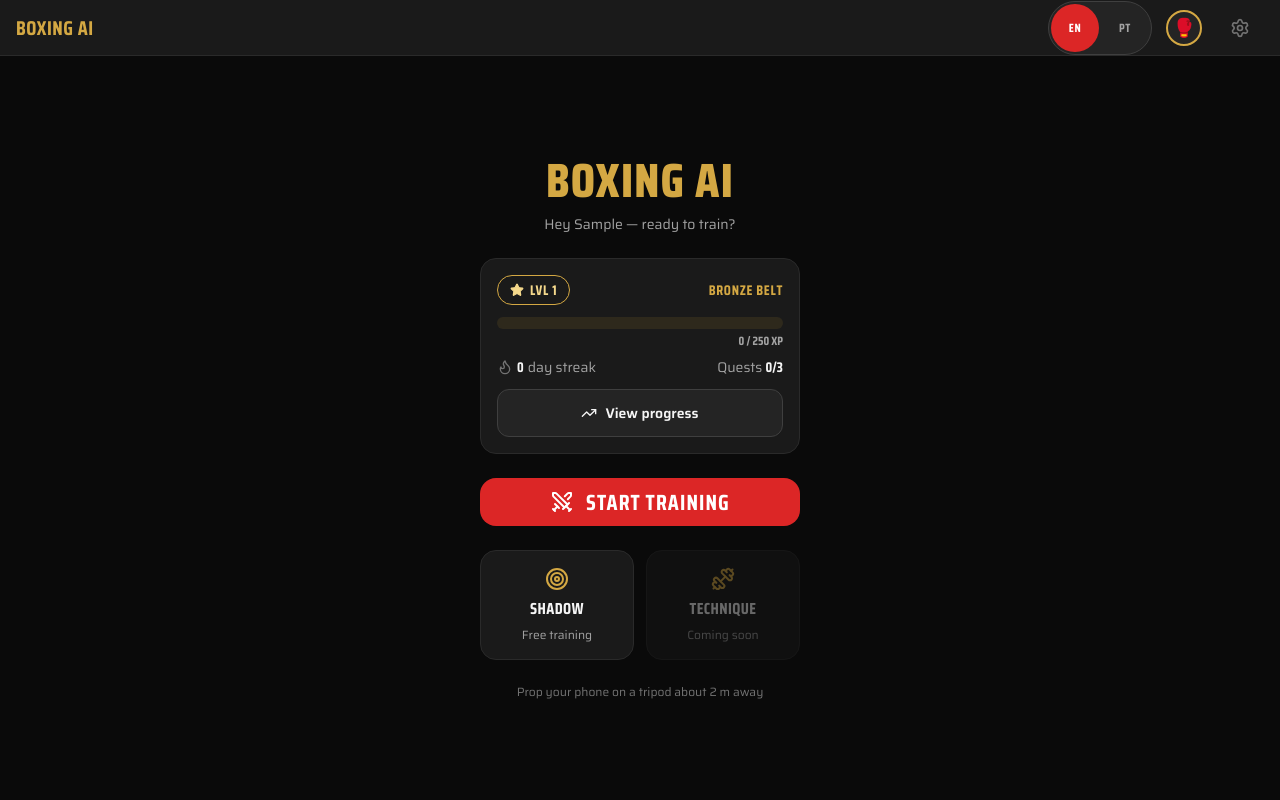
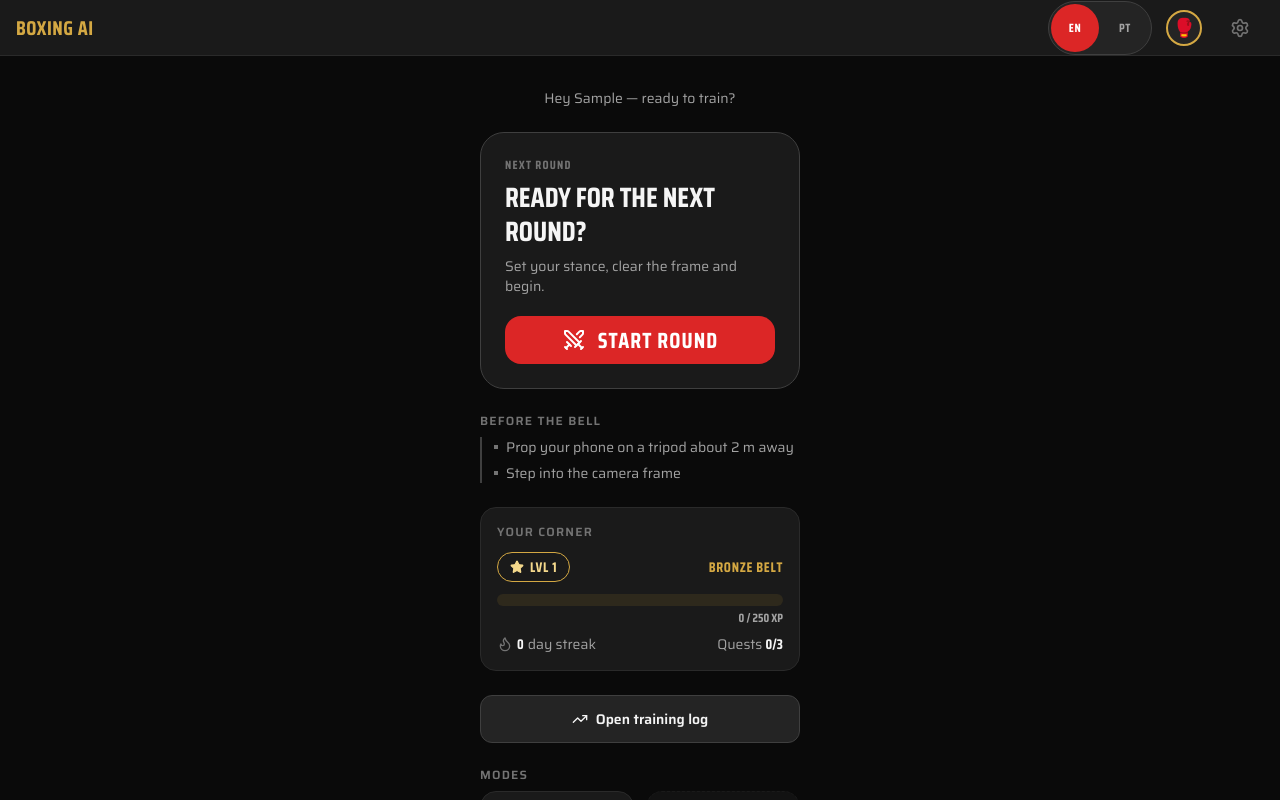
Before and after one commit to orlandol23/ai-boxing-instructor, a React (Vite) app: page /profiles in a window 1280 px wide. Both pictures are taken after typing "Sample" into the empty fields and a click on the button "CREATE AND TRAIN". Built offline with nearby package versions, Linux system fonts and the light colour scheme.

Commit message:
style(boxing): orient home around next round

```diff
--- a/src/i18n/locales/en.ts
+++ b/src/i18n/locales/en.ts
@@ -35,16 +35,24 @@ const en = {
     tagline_kids: 'Your arcade boxing arena',
     greeting: 'Hey {{name}} — ready to train?',
     greeting_kids: 'Hi {{name}}! Ready for today’s adventure?',
+    roundKicker: 'Next round',
+    roundPrompt: 'Ready for the next round?',
+    roundPrompt_kids: 'The arena is waiting.',
+    roundSub: 'Set your stance, clear the frame and begin.',
+    prepTitle: 'Before the bell',
+    setupHint: 'Prop your phone on a tripod about 2 m away',
+    setupFrame: 'Step into the camera frame',
     streakDaysOne: 'day streak',
     streakDaysOther: 'day streak',
     quests: 'Quests',
-    viewProgress: 'View progress',
-    startTraining: 'Start training',
+    cornerTitle: 'Your corner',
+    modesTitle: 'Modes',
+    viewProgress: 'Open training log',
+    startTraining: 'Start round',
     modeShadowTitle: 'Shadow',
     modeShadowDescription: 'Free training',
     modeTechniqueTitle: 'Technique',
     modeTechniqueDescription: 'Coming soon',
-    setupHint: 'Prop your phone on a tripod about 2 m away',
     questsAllDone: 'Today’s quests are done — come back tomorrow for 3 new ones!',
     questsAllDone_kids:
       'The kingdom is safe for today — come back tomorrow for 3 new adventures!',
--- a/src/i18n/locales/pt-BR.ts
+++ b/src/i18n/locales/pt-BR.ts
@@ -30,16 +30,24 @@ const ptBR = {
     tagline_kids: 'Sua arena arcade de boxe',
     greeting: 'E aí, {{name}} — pronto para treinar?',
     greeting_kids: 'Olá, {{name}}! Pronta para a aventura de hoje?',
+    roundKicker: 'Próximo round',
+    roundPrompt: 'Pronto para o próximo round?',
+    roundPrompt_kids: 'A arena está esperando.',
+    roundSub: 'Ajuste sua base, fique no enquadramento e comece.',
+    prepTitle: 'Antes do sino',
+    setupHint: 'Posicione o celular num tripé a ~2m de distância',
+    setupFrame: 'Entre no enquadramento da câmera',
     streakDaysOne: 'dia seguido',
     streakDaysOther: 'dias seguidos',
     quests: 'Missões',
-    viewProgress: 'Ver progresso',
-    startTraining: 'Iniciar treino',
+    cornerTitle: 'Seu canto',
+    modesTitle: 'Modos',
+    viewProgress: 'Abrir diário de treino',
+    startTraining: 'Começar round',
     modeShadowTitle: 'Shadow',
     modeShadowDescription: 'Treino livre',
     modeTechniqueTitle: 'Técnica',
     modeTechniqueDescription: 'Em breve',
-    setupHint: 'Posicione o celular num tripé a ~2m de distância',
     questsAllDone: 'Missões de hoje completas — volte amanhã para 3 novas!',
     questsAllDone_kids:
       'O reino está a salvo por hoje — volte amanhã para 3 novas aventuras!',
--- a/src/pages/HomePage.tsx
+++ b/src/pages/HomePage.tsx
@@ -8,31 +8,93 @@ import { homeGreeting, rankLabel, uiCopy, useCopy } from '../theme/copy';
 import { LevelChip } from '../components/Progress/LevelChip';
 import { XpBar } from '../components/Progress/XpBar';
 
+/**
+ * Home, phase 2 (Round Tape / Cornerboard): the page reads like preparation
+ * at the corner before a round. Top→bottom:
+ *   1. the next round — prompt + the one red action (→ /training);
+ *   2. preparation guidance before the bell (documented setup only);
+ *   3. "your corner" — compact real progress summary (snapshot values only);
+ *   4. secondary access to the training log (→ /progress);
+ *   5. modes — Shadow available, Technique honestly planned (disabled).
+ * Gamification supports the round narrative; it never outranks it.
+ */
 export function HomePage() {
   const navigate = useNavigate();
-  const { t, theme } = useCopy();
+  const { t, themed, theme } = useCopy();
   const { activeProfile } = useProfiles();
   const { history } = useGamification();
   const progress = useMemo(() => progressSnapshot(history), [history]);
 
   return (
     <div className="min-h-0 flex-1 overflow-y-auto px-6 py-8">
-      <div className="mx-auto flex min-h-full max-w-xs flex-col items-center justify-center gap-6">
-      {/* Logo / Title */}
-      <div className="text-center">
-        <h1 className="font-display text-display font-extrabold uppercase tracking-wide text-accent">
-          {t('app.name')}
-        </h1>
-        <p className="mt-2 text-sm text-fg-muted">
+      <div className="mx-auto flex w-full max-w-xs flex-col gap-6">
+        {/* Greeting: the active profile, or the tagline before one exists */}
+        <p className="text-center text-sm text-fg-muted">
           {activeProfile
             ? homeGreeting(t, activeProfile.name, theme)
             : uiCopy(t, 'home.tagline', theme)}
         </p>
-      </div>
 
-      {/* Progress (F6): LVL chip + XP bar + streak + link to /progress */}
-      <section className="w-full max-w-xs rounded-xl border border-line bg-surface p-4">
-        <div className="flex items-center justify-between gap-2">
+        {/* 1 — The next round (primary zone, the corner before the bell) */}
+        <section
+          aria-labelledby="home-round-heading"
+          className="rounded-2xl border border-line-strong bg-surface p-6"
+        >
+          <p className="font-display text-xs font-semibold uppercase tracking-widest text-fg-dim">
+            {t('home.roundKicker')}
+          </p>
+          <h1
+            id="home-round-heading"
+            className="mt-2 font-display text-title font-bold uppercase text-fg"
+          >
+            {themed('home.roundPrompt')}
+          </h1>
+          <p className="mt-2 text-sm text-fg-muted">{t('home.roundSub')}</p>
+
+          {/* Primary CTA — Button primary xl (SPECS §6); unchanged /training route */}
+          <button
+            type="button"
+            onClick={() => navigate('/training')}
+            className="mt-5 flex min-h-16 w-full items-center justify-center gap-3 rounded-xl bg-primary px-9 font-display text-[22px] font-bold uppercase tracking-wider text-on-primary transition-[background-color,transform] [box-shadow:var(--glow-primary)] hover:bg-primary-hover active:scale-[.96] active:bg-primary-pressed"
+          >
+            <Swords size={24} aria-hidden="true" />
+            {t('home.startTraining')}
+          </button>
+        </section>
+
+        {/* 2 — Preparation guidance (a quiet tape rail, not another box) */}
+        <section aria-labelledby="home-prep-heading">
+          <h2
+            id="home-prep-heading"
+            className="text-xs font-semibold uppercase tracking-widest text-fg-dim"
+          >
+            {t('home.prepTitle')}
+          </h2>
+          <ul className="mt-2 flex flex-col gap-1.5 border-l-2 border-line-strong pl-3 text-sm text-fg-muted">
+            <li className="flex items-start gap-2">
+              <span aria-hidden="true" className="mt-2 size-1 shrink-0 bg-fg-dim" />
+              <span>{t('home.setupHint')}</span>
+            </li>
+            <li className="flex items-start gap-2">
+              <span aria-hidden="true" className="mt-2 size-1 shrink-0 bg-fg-dim" />
+              <span>{t('home.setupFrame')}</span>
+            </li>
+          </ul>
+        </section>
+
+
+        {/* 3 — Your corner: compact progress summary (snapshot values only) */}
+        <section
+          aria-labelledby="home-corner-heading"
+          className="rounded-xl border border-line bg-surface p-4"
+        >
+          <h2
+            id="home-corner-heading"
+            className="text-xs font-semibold uppercase tracking-widest text-fg-dim"
+          >
+            {t('home.cornerTitle')}
+          </h2>
+          <div className="mt-3 flex items-center justify-between gap-2">
             <LevelChip level={progress.level.level} />
             <span className="font-display text-sm font-bold uppercase tracking-wider text-accent">
               {rankLabel(t, progress.level.level, theme)}
@@ -59,28 +121,27 @@ export function HomePage() {
               <span className="num font-semibold text-fg">{progress.questsDone}/3</span>
             </span>
           </div>
+        </section>
+
+        {/* 4 — Training log (secondary access to /progress) */}
         <button
           type="button"
           onClick={() => navigate('/progress')}
-          className="mt-3 flex w-full items-center justify-center gap-2 rounded-lg border border-line-strong bg-surface-2 py-2.5 text-sm font-semibold text-fg transition-colors hover:border-accent"
+          className="flex w-full items-center justify-center gap-2 rounded-lg border border-line-strong bg-surface-2 py-2.5 text-sm font-semibold text-fg transition-colors hover:border-accent"
         >
           <TrendingUp size={16} aria-hidden="true" />
           {t('home.viewProgress')}
         </button>
-      </section>
 
-      {/* Main CTA — Button primary xl (SPECS §6) */}
-      <button
-        type="button"
-        onClick={() => navigate('/training')}
-        className="flex min-h-16 w-full max-w-xs items-center justify-center gap-3 rounded-xl bg-primary px-9 font-display text-[22px] font-bold uppercase tracking-wider text-on-primary transition-[background-color,transform] [box-shadow:var(--glow-primary)] hover:bg-primary-hover active:scale-[.96] active:bg-primary-pressed"
+        {/* 5 — Modes: Shadow available, Technique planned (never clickable) */}
+        <section aria-labelledby="home-modes-heading">
+          <h2
+            id="home-modes-heading"
+            className="text-xs font-semibold uppercase tracking-widest text-fg-dim"
           >
-        <Swords size={24} aria-hidden="true" />
-        {t('home.startTraining')}
-      </button>
-
-      {/* Mode cards */}
-      <div className="grid w-full max-w-xs grid-cols-2 gap-3">
+            {t('home.modesTitle')}
+          </h2>
+          <div className="mt-2 grid w-full grid-cols-2 gap-3">
             <ModeCard
               icon={<Target size={24} aria-hidden="true" />}
               title={t('home.modeShadowTitle')}
@@ -94,8 +155,7 @@ export function HomePage() {
               disabled
             />
           </div>
-
-      <p className="text-xs text-fg-dim">{t('home.setupHint')}</p>
+        </section>
       </div>
     </div>
   );
@@ -119,9 +179,9 @@ function ModeCard({
       type="button"
       onClick={onClick}
       disabled={disabled}
-      className="flex flex-col items-center gap-1.5 rounded-xl border border-line bg-surface p-4 text-center transition-colors hover:border-accent disabled:cursor-not-allowed disabled:opacity-40"
+      className="flex flex-col items-center gap-1.5 rounded-xl border border-line bg-surface p-4 text-center transition-colors hover:border-accent disabled:cursor-not-allowed disabled:border-dashed disabled:opacity-50 disabled:hover:border-line"
     >
-      <div className="text-accent">{icon}</div>
+      <div className={disabled ? 'text-fg-dim' : 'text-accent'}>{icon}</div>
       <span className="font-display text-base font-bold uppercase tracking-wide text-fg">
         {title}
       </span>
```
Lines whose indentation alone changed are shown as unchanged.
